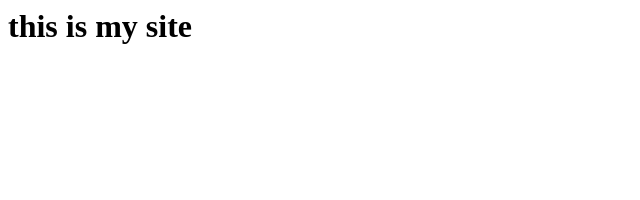
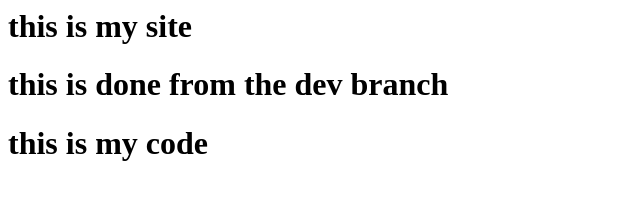
Before and after one commit to elodie2022/srcipt1, a plain HTML site: page index.html in a window 1280 px wide. Shown: the whole page, without its empty margins (0-640 px from the left). Drawn offline with Linux system fonts and the light colour scheme.

Commit message:
new change

```diff
--- a/index.html
+++ b/index.html
@@ -1 +1,3 @@
 <h1>this is my site</h1>
+<h1>this is done from the dev branch</h1>
+<h1>this is my code</h1>
```
